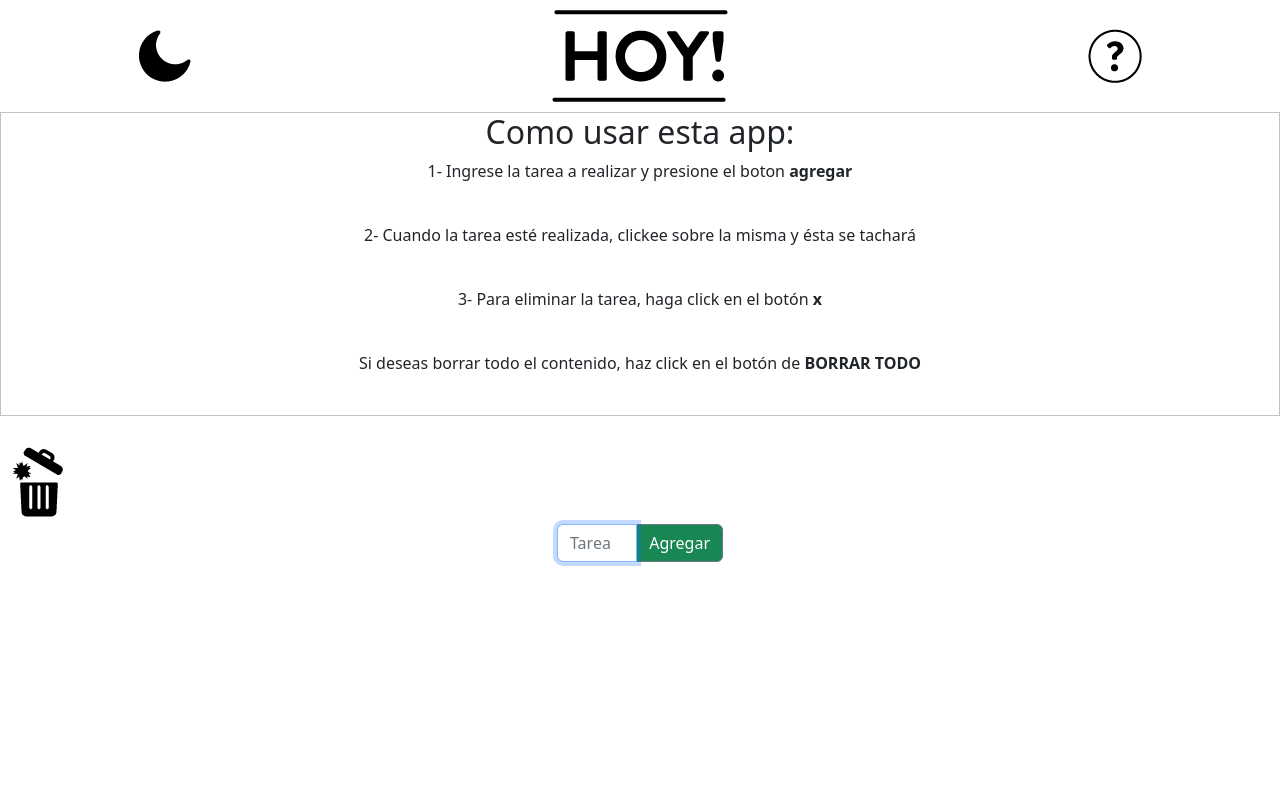
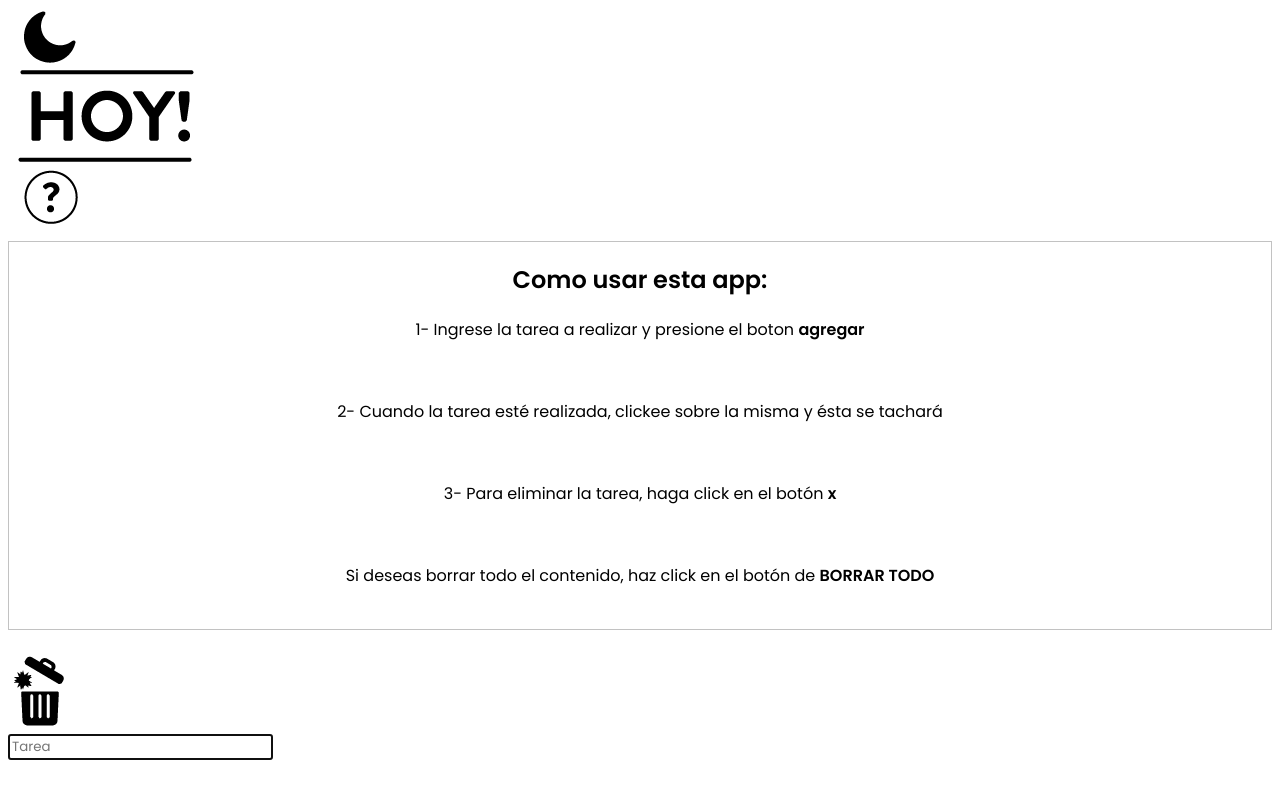
Before and after one commit to OvejaBasualdo/toDOlist, an Angular app: page / in a window 1280 px wide. Built offline with nearby package versions, Linux system fonts and the light colour scheme.

Commit message:
se agrega fuente Poppins y modificaciones varias

```diff
--- a/src/styles.scss
+++ b/src/styles.scss
@@ -3,7 +3,11 @@
 
 /*Instalación de Bootstrap*/
 
-@import "~bootstrap/scss/bootstrap";
+@import url('https://fonts.googleapis.com/css2?family=Poppins:ital,wght@0,400;0,600;1,100;1,200;1,300;1,600&display=swap');
+* {
+    font-family: 'Poppins', sans-serif;
+}
+
 .done {
     text-decoration: line-through;
 }
@@ -15,5 +19,13 @@ body {
 header {
     margin: 10px;
     display: flex;
+    flex-direction: row;
+    justify-content: space-between;
     align-items: center;
 }
+
+button {
+    background-color: transparent;
+    border: none;
+    color: black;
+}
```
